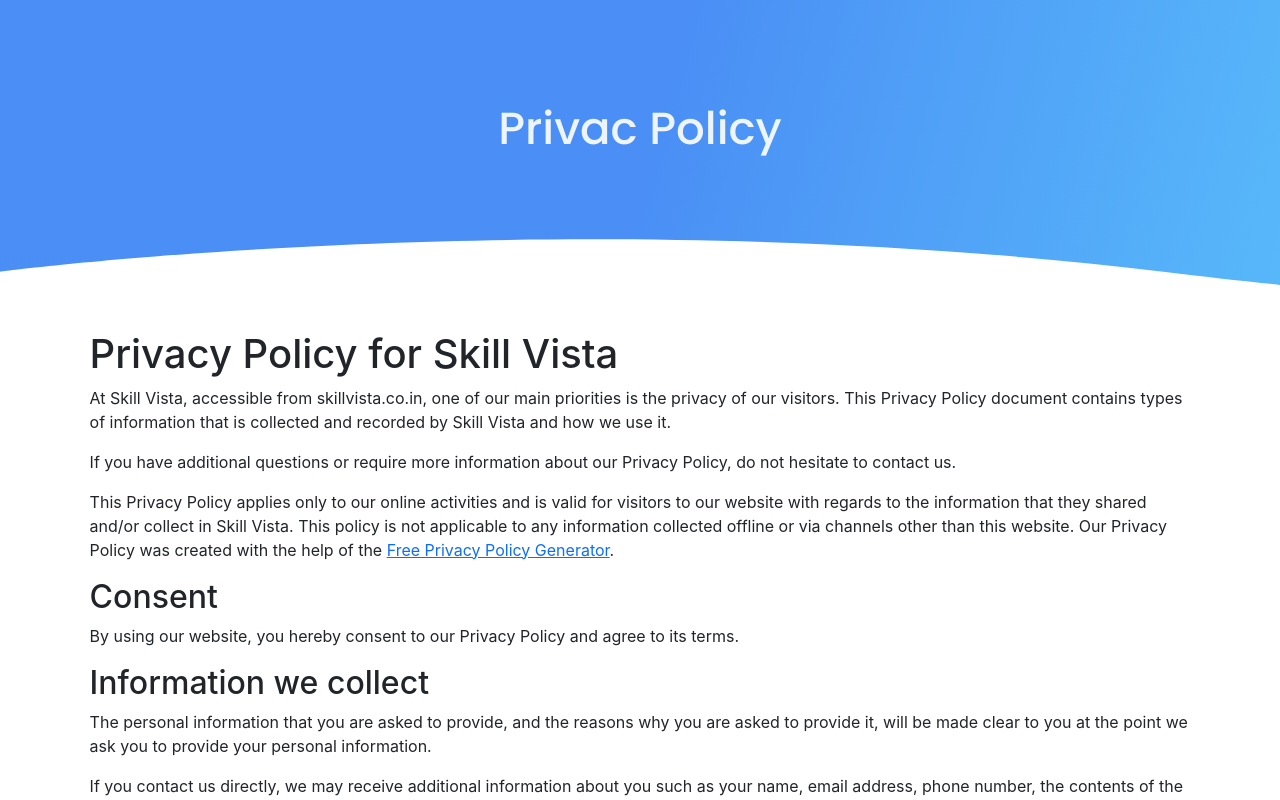
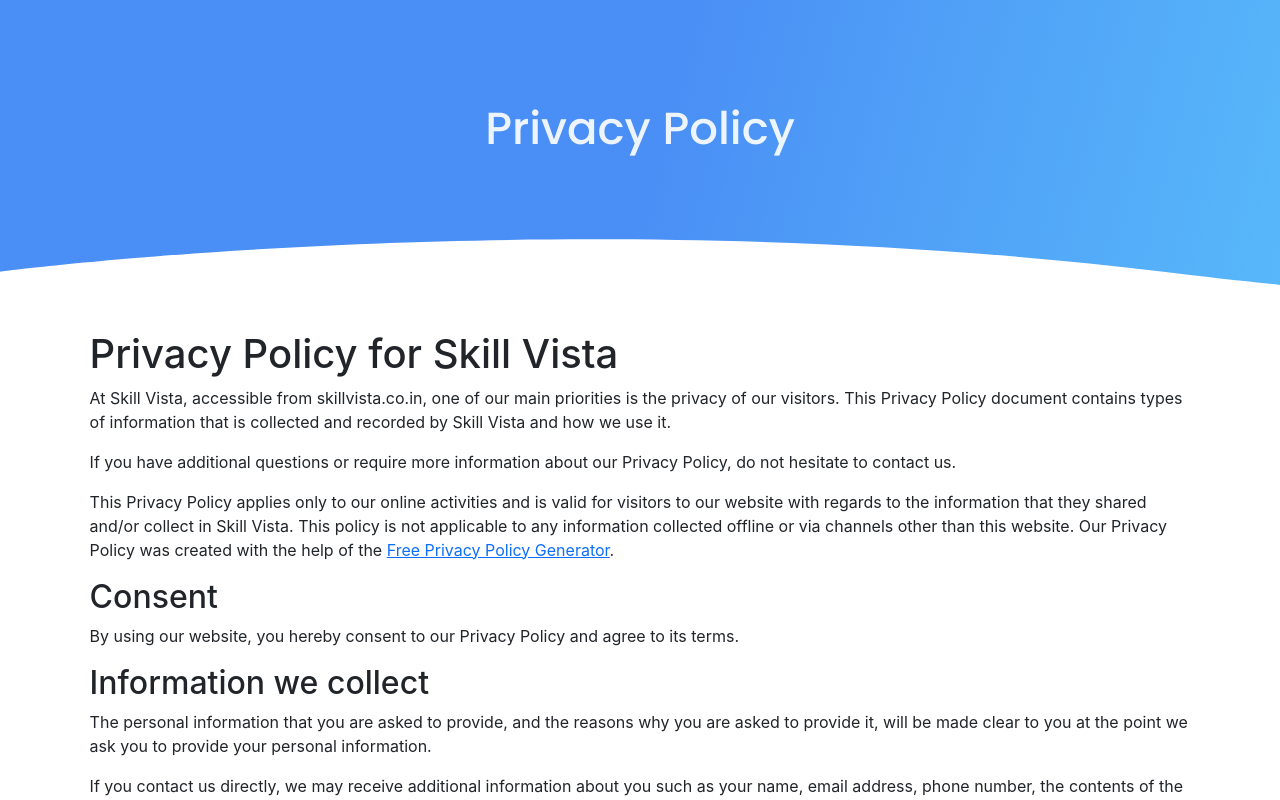
Before and after one commit to atharvam2004/skillvista, a React (Create React App) app: page /Privacy in a window 1280 px wide. Shown: the top 800 px of the page. Built offline with nearby package versions, Linux system fonts and the light colour scheme.

Commit message:
privacy spelling

```diff
--- a/src/pages/Privacy.js
+++ b/src/pages/Privacy.js
@@ -6,7 +6,7 @@
   return (
     <>
       <div className="term-header">
-        <h3 id="terms-title"> Privac Policy</h3>
+        <h3 id="terms-title"> Privacy Policy</h3>
       </div>
       <div className="terms-content">
         <h1>Privacy Policy for Skill Vista</h1>
```
